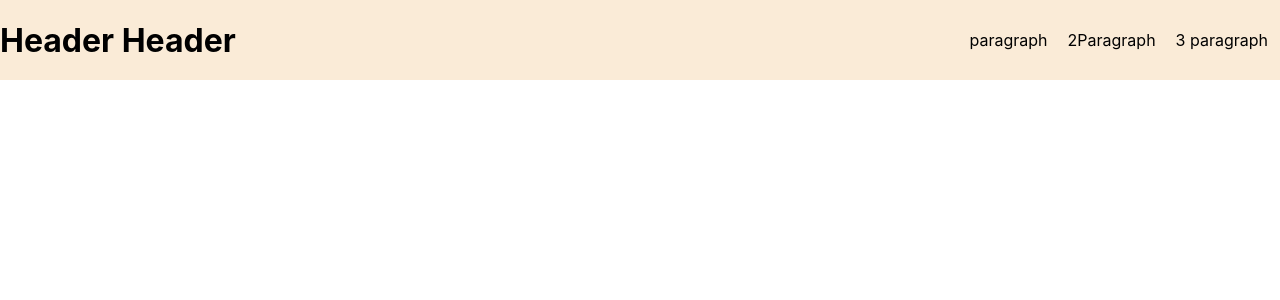
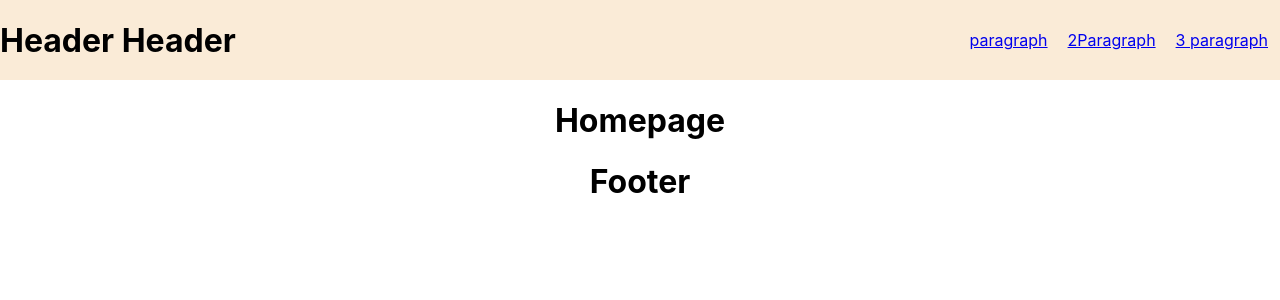
Before and after one commit to Foglia-e-Amore/leaf-love, a React (Create React App) app: page / in a window 1280 px wide. Shown: the top 300 px of the page. Built offline with nearby package versions, Linux system fonts and the light colour scheme.

Commit message:
Set up hashRouter on App.js
Set up Homepage, Footer. Both .js and .css imported

Takuya

```diff
--- a/package.json
+++ b/package.json
@@ -8,6 +8,7 @@
     "@testing-library/user-event": "^13.5.0",
     "react": "^18.3.1",
     "react-dom": "^18.3.1",
+    "react-router-dom": "^7.0.2",
     "react-scripts": "5.0.1",
     "web-vitals": "^2.1.4"
   },
--- a/src/App.js
+++ b/src/App.js
@@ -1,14 +1,20 @@
-import logo from './logo.svg';
+import { HashRouter, Routes, Route } from 'react-router-dom';
 import './App.css';
 import Header from './components/Header/Header';
+import Footer from './components/Footer/Footer';
+import Homepage from './Pages/Homepage/Homepage';
 
 function App() {
   return (
-    <div className="App">
-      <header>
+    <HashRouter>
+      <div className="App">
         <Header />
-      </header>
-    </div>
+        <Routes basename='/leaf-love'>
+          <Route index element={ <Homepage /> } />
+        </Routes>
+        <Footer />
+      </div>
+    </HashRouter>
   );
 }
 
--- /dev/null
+++ b/src/Pages/Homepage/Homepage.js
@@ -0,0 +1,12 @@
+import React from "react";
+import './Homepage.css'
+
+function Homepage() {
+    return(
+        <div className="Homepage">
+            <h1>Homepage</h1>
+        </div>
+    )
+}
+
+export default Homepage;
--- /dev/null
+++ b/src/components/Footer/Footer.js
@@ -0,0 +1,12 @@
+import React from "react";
+import "./Footer.css"
+
+function Footer() {
+    return(
+        <div className="Footer">
+            <h1>Footer</h1>
+        </div>
+    )
+}
+
+export default Footer;
--- a/src/components/Header/Header.js
+++ b/src/components/Header/Header.js
@@ -6,9 +6,9 @@ function Header() {
         <div className="Header">
             <h1 className="title">Header Header</h1>
             <div className="items">
-                <p>paragraph</p>
-                <p>2Paragraph</p>
-                <p>3 paragraph</p>
+                <a href="#">paragraph</a>
+                <a href="#">2Paragraph</a>
+                <a href="#">3 paragraph</a>
             </div>
 
         </div>
```
Also changed, not shown: src/Pages/Homepage/Homepage.css (added), src/components/Footer/Footer.css (added), 1 other file (tests, documents, lock files or other folders).
